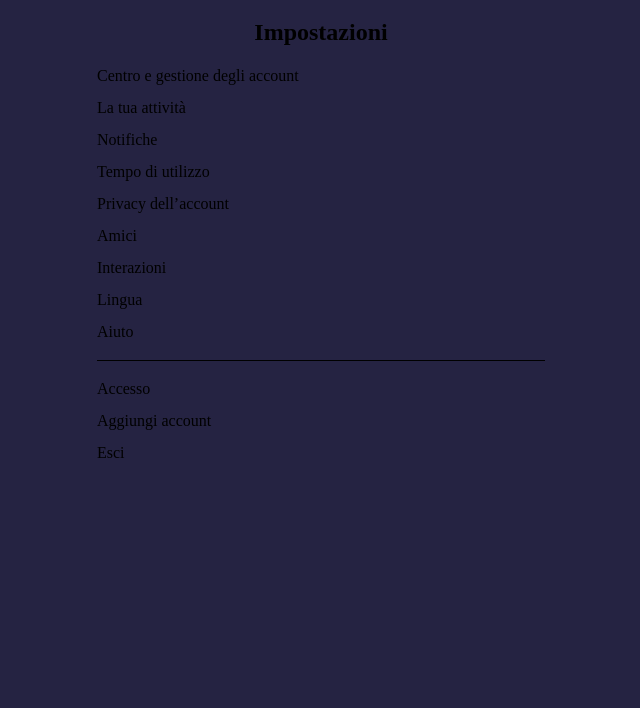
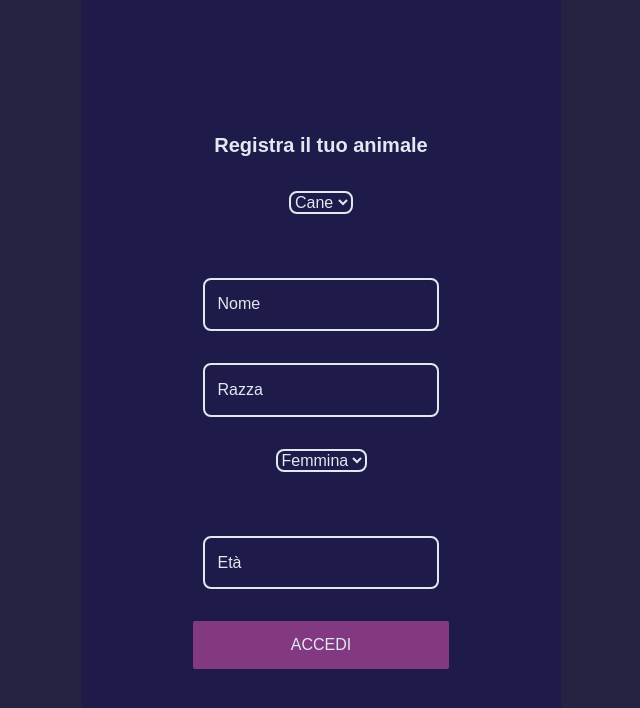
Before and after one commit to develhope/FS26-Team4-Project3, a React (Vite) app: page / in a window 1280 px wide. Shown: the top 708 px of the page, without its empty margins (319-959 px from the left). Built offline with nearby package versions, Linux system fonts and the light colour scheme.

Commit message:
loginA_Andrea

```diff
--- a/src/App.tsx
+++ b/src/App.tsx
@@ -2,13 +2,15 @@ import Login from "./components/Login/Login1";
 import Setting from "./components/Settings/SettingMainPage";
 import "../src/components/Login/Login.css";
 import "./index.css";
+import Login1 from "./components/Login/Login1";
 import Login2 from "./components/Login/Login2";
 import Login3 from "./components/Login/Login3";
+import LoginA from "./components/Login/LoginA";
 
 function App() {
   return (
     <div>
-      <Setting />
+      <LoginA />
     </div>
   );
 }
--- a/src/components/Login/Login.css
+++ b/src/components/Login/Login.css
@@ -85,13 +85,19 @@ input[type="password"] {
   font-size: 1rem;
 }
 
-input[type="password"]::placeholder {
+input[type="number"] {
+  background-color: transparent;
+  padding: 0.8rem;
+  font-size: 1rem;
+}
+
+input[type="number"]::placeholder {
   color: #e2e8f0;
   background-color: transparent;
 }
 
 input[type="select"] {
   background-color: transparent;
-  padding: 0.8rem;
+
   font-size: 1rem;
 }
--- a/src/components/Login/Login1.tsx
+++ b/src/components/Login/Login1.tsx
@@ -1,6 +1,6 @@
 import colored_logo from "../../assets/logo/colored_logo.png";
 
-function Login() {
+function Login1() {
   return (
     <>
       <div className="splashSection">
@@ -52,8 +52,8 @@ function Login() {
             </svg>
 
             <input
-              type="text"
-              placeholder="Email o nome utente"
+              type="password"
+              placeholder="Password"
               className="font-sans"
             />
           </div>
@@ -69,4 +69,4 @@ function Login() {
   );
 }
 
-export default Login;
+export default Login1;
--- a/src/components/Login/LoginA.tsx
+++ b/src/components/Login/LoginA.tsx
@@ -0,0 +1,47 @@
+export default function LoginA() {
+  return (
+    <>
+      <div className="splashSection flex-auto align-center justify-center ">
+        <h2 className="text-xl font-sans font-bold">Registra il tuo animale</h2>
+        <select
+          name="animalReg"
+          id="animalReg"
+          className="font-sans splashForm mb-8"
+        >
+          <option value="Cane">Cane</option>
+          <option value="Gatto">Gatto</option>
+          <option value="Altro">Altro</option>
+        </select>
+        <div className="splashFormContainer font-sans">
+          <input
+            type="text"
+            placeholder="Nome"
+            className="font-sans splashForm mb-8"
+          />
+          <input type="text" placeholder="Razza" className=" splashForm" />
+        </div>
+        <select
+          name="animalGender"
+          id="animalGender"
+          className="font-sans splashForm mb-8"
+        >
+          <option value="femmina">Femmina</option>
+          <option value="maschio">Maschio</option>
+          <option value="otherGender">Altro</option>
+        </select>
+        <input
+          type="number"
+          placeholder="Età"
+          className="font-sans splashForm "
+        />
+
+        <button
+          type="submit"
+          className="text-center bg-purple w-64  h-12 rounded-sm font-sans"
+        >
+          ACCEDI
+        </button>
+      </div>
+    </>
+  );
+}
```
